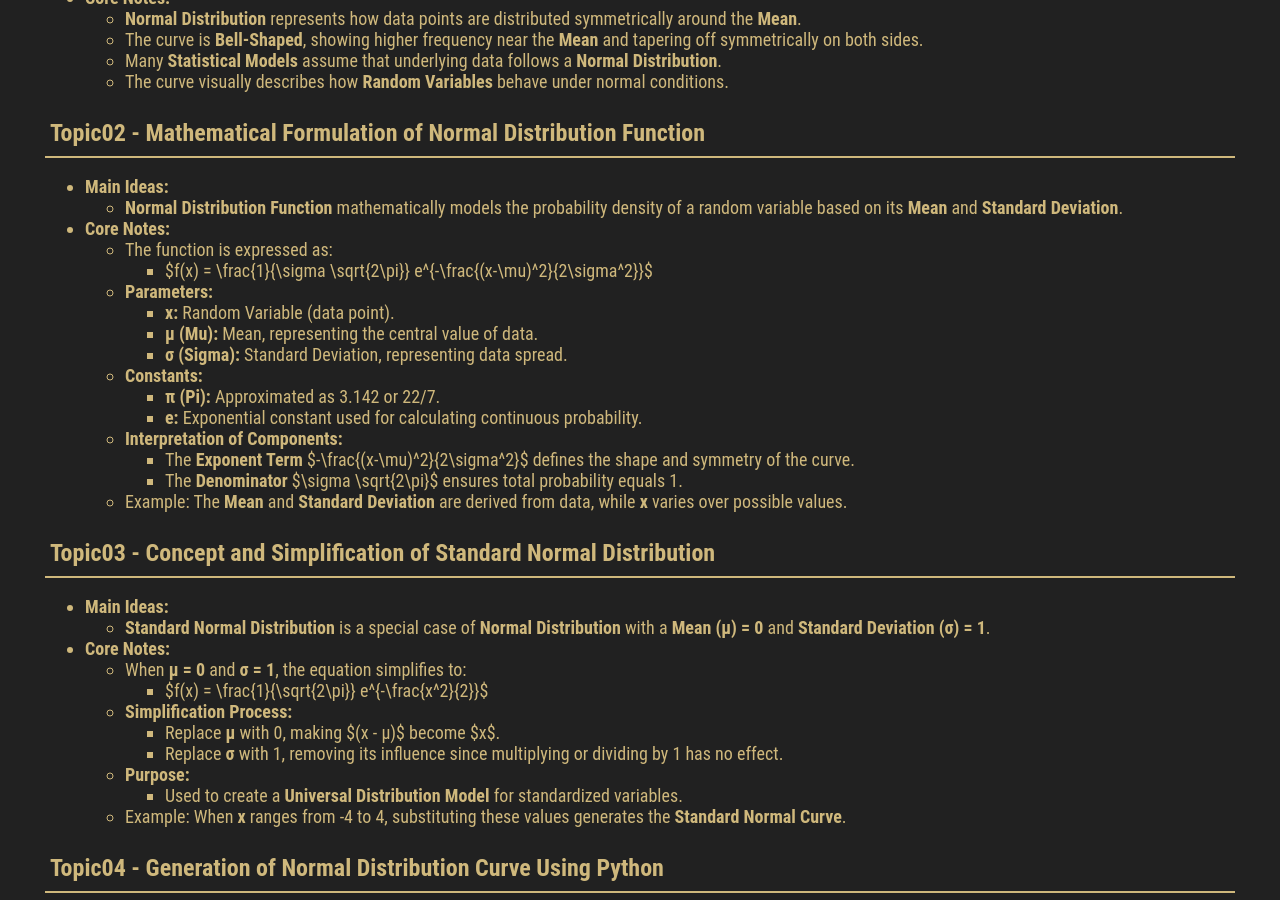
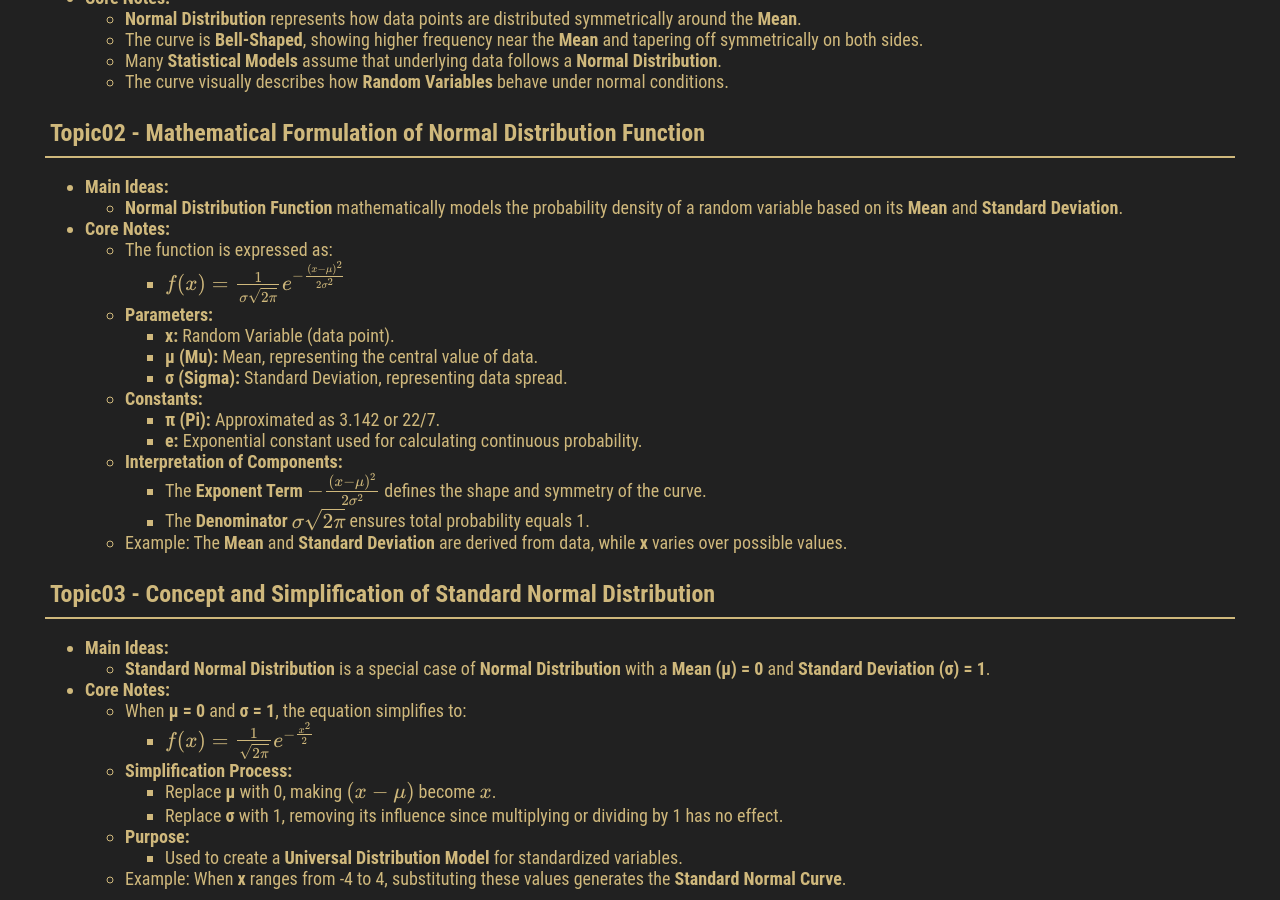
Before and after one commit to milanfx/milanfx.github.io, a Jekyll site: the page built from test.md, in a window 1280 px wide and 900 px high, scrolled down 3749 px. Built offline with Jekyll 4.4.1, drawn with Linux system fonts in a browser that asks for light colours; our own code applies the rules of GitHub Pages for plain Markdown files; part of the change alters nothing that is shown; some of the changed text lies outside the part shown.

```diff
--- a/_layouts/page.html
+++ b/_layouts/page.html
@@ -214,6 +214,22 @@
     }
 
   </style>
+
+  <script>
+    window.MathJax = {
+      tex: {
+        inlineMath: [['$', '$']],
+        displayMath: []
+      },
+      options: {
+        skipHtmlTags: ['script', 'noscript', 'style', 'textarea', 'pre']
+      }
+    };
+  </script>
+  <script async id="MathJax-script"
+    src="https://cdn.jsdelivr.net/npm/mathjax@3/es5/tex-chtml.js">
+  </script>
+
 </head>
 
 <body>
```
